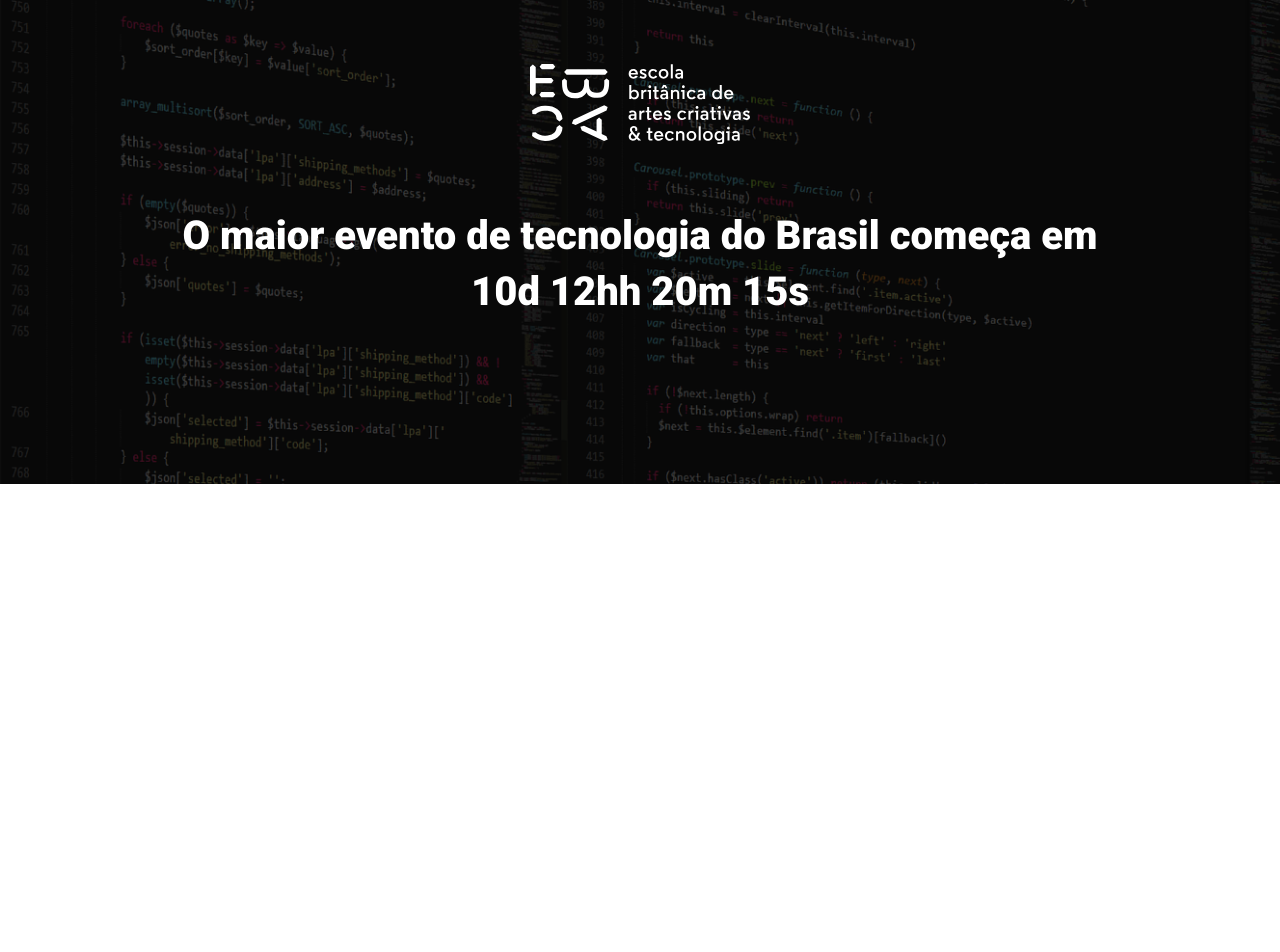
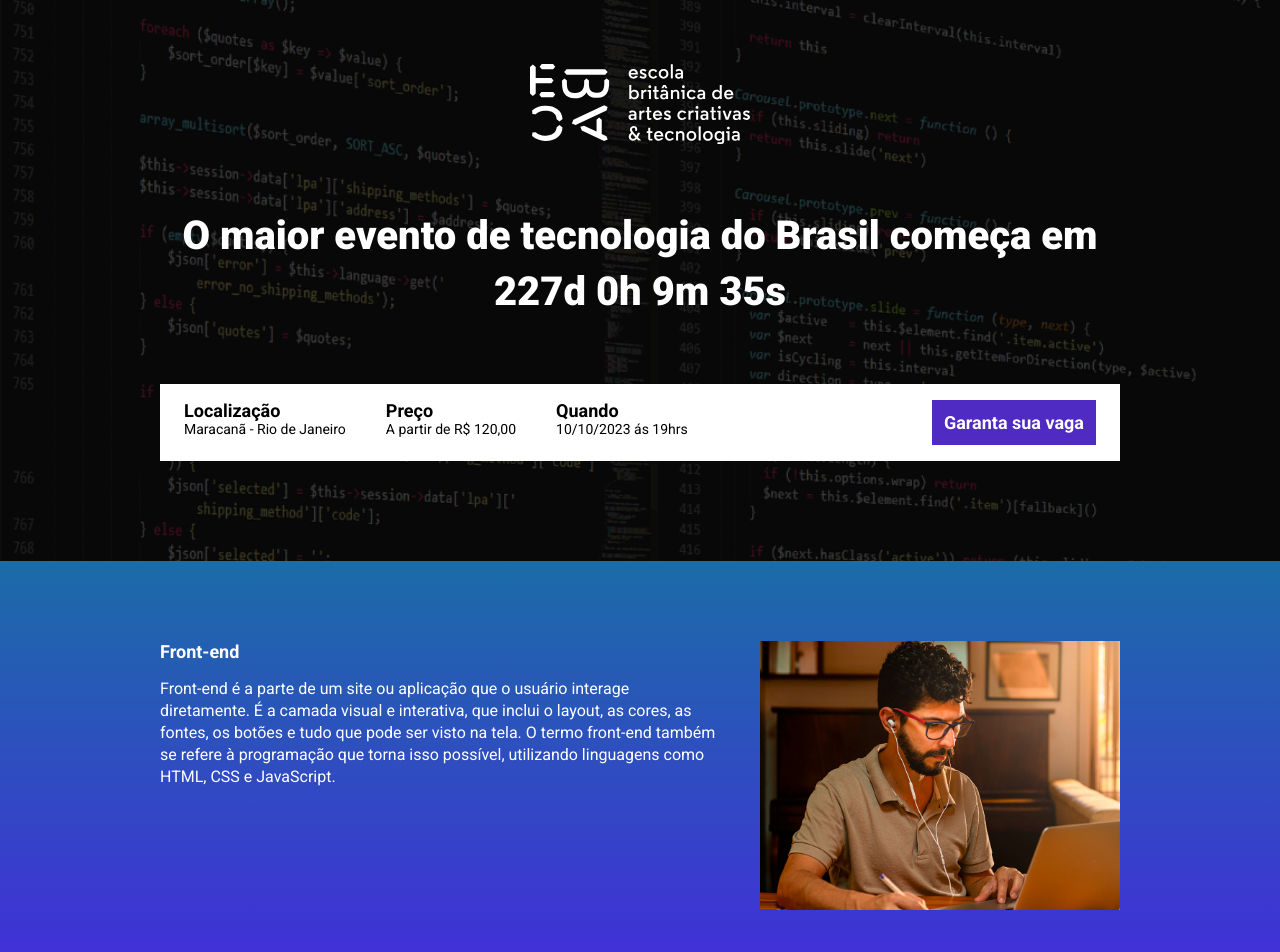
Before and after one commit to Thiagolopesm/landing_page_ebac_talks, a website built with Parcel: page src/index.html in a window 1280 px wide. Shown: the top 952 px of the page. Before the commit the page ends 800 px from the top, so only its background shows below. Built offline with nearby package versions, Linux system fonts and the light colour scheme.

Commit message:
criando a contagem regrssiva

```diff
--- a/package.json
+++ b/package.json
@@ -2,9 +2,9 @@
   "name": "landing-page---evento",
   "version": "1.0.0",
   "description": "",
-  "main": "index.js",
   "scripts": {
     "dev": "parcel src/index.html src/styles/main.scss src/scripts/main.js",
+    "build": "parcel build src/index.html",
     "test": "echo \"Error: no test specified\" && exit 1"
   },
   "keywords": [],
--- a/src/index.html
+++ b/src/index.html
@@ -9,21 +9,85 @@
     <link rel="preconnect" href="https://fonts.gstatic.com" crossorigin>
     <link href="https://fonts.googleapis.com/css2?family=Roboto:wght@400;700;900&display=swap" rel="stylesheet">
     <link rel="stylesheet" href="styles/main.scss">
+    <link rel="stylesheet" href="https://unpkg.com/aos@next/dist/aos.css" />
 </head>
 <body>
     <header class="hero">
         <div class="container">
             <img class="hero__logo" src="./images/ebac_logo.svg" alt="EBAC">
             <p class="hero__text">
-                O maior evento de tecnologia do Brasil começa em 10d 12hh 20m 15s
+                O maior evento de tecnologia do Brasil começa em <span id="contador"></span>
             </p>
+            <div class="infos-bar">
+                <ul class="infos-bar__infos">
+                    <li class="infos-bar__infos__item">
+                        <b>Localização</b>
+                        Maracanã - Rio de Janeiro
+                    </li>
+                    <li class="infos-bar__infos__item">
+                        <b>Preço</b>
+                        A partir de R$ 120,00
+                    </li>
+                    <li class="infos-bar__infos__item">
+                        <b>Quando</b>
+                        10/10/2023 ás 19hrs
+                    </li>
+                </ul>
+                <a href="#" class="button button--primary">
+                    Garanta sua vaga
+                </a>
+            </div>
         </div>
     </header>
+    <section class="event event--frontend">
+        <div class="container" data-aos="fade-right">
+            <div class="event__detail">
+                <h2 class="event__detail__title">Front-end</h2>
+                <p class="event__detail__description">
+                    Front-end é a parte de um site ou aplicação que o usuário interage diretamente. É a camada visual e interativa, que inclui o layout, as cores, as fontes, os botões e tudo que pode ser visto na tela. O termo front-end também se refere à programação que torna isso possível, utilizando linguagens como HTML, CSS e JavaScript.
+                </p>
+            </div>
+            <img class="event__image" src="./images/frontend.png">
+        </div>
+    </section>
+    <section class="event event--ui-ux event--image-left" >
+        <div class="container" data-aos="fade-left">
+            <div class="event__detail">
+                <h2 class="event__detail__title">UI/UX</h2>
+                <p class="event__detail__description">
+                    UI (User Interface) e UX (User Experience) são dois termos relacionados ao design de interfaces de usuário de sites, aplicativos e softwares em geral. Embora ambos estejam relacionados à experiência do usuário, eles se concentram em aspectos diferentes.
+                </p>
+            </div>
+            <img class="event__image" src="./images/ui-ux.png">
+        </div>
+    </section>
+    <section class="event event--data-science">
+        <div class="container" data-aos="fade-right">
+            <div class="event__detail">
+                <h2 class="event__detail__title">Data Science</h2>
+                <p class="event__detail__description">
+                    Data Science é uma área interdisciplinar que combina estatística, programação, matemática e conhecimento de domínio para extrair insights de dados. É uma ciência que usa técnicas de análise de dados para extrair informações úteis de grandes volumes de dados, a fim de orientar a tomada de decisões.
+                </p>
+            </div>
+            <img class="event__image" src="./images/data.png">
+        </div>
+    </section>
+    <section class="event event--backend event--image-left" >
+        <div class="container" data-aos="fade-left">
+            <div class="event__detail">
+                <h2 class="event__detail__title">Back-end</h2>
+                <p class="event__detail__description">
+                    O back-end é a parte de um site, aplicativo ou software que fica "por trás das cortinas", ou seja, a parte que os usuários não veem diretamente. É responsável pelo processamento e armazenamento de dados, bem como pela comunicação com outros sistemas e serviços.
+                </p>
+            </div>
+            <img class="event__image" src="./images/backend.png">
+        </div>
+    </section>
 
 
 
 
-
+    <script src="https://unpkg.com/aos@next/dist/aos.js"></script>
     <script src="scripts/main.js"></script>
 </body>
 </html>
--- a/src/scripts/main.js
+++ b/src/scripts/main.js
@@ -1 +1,31 @@
-console.log('ola mundo');
+AOS.init();
+
+const dataDoEvento = new Date("Dec 12, 2023 19:00:00");
+const timeStampDoEvento = dataDoEvento.getTime();
+
+const contadorElement = document.getElementById('contador');
+
+const contaAsHoras = setInterval(function() {
+    const agora = new Date();
+    const timeStampAtual = agora.getTime();
+
+    const distanciaAteOEvento = timeStampDoEvento - timeStampAtual;
+
+    const diasEmMS = 1000 * 60 * 60 * 24;
+    const horasEmMS = 1000 * 60 * 60;
+    const minutosEmMs = 1000 * 60;
+
+    const diasAteOEvento = Math.floor(distanciaAteOEvento / diasEmMS);
+    const horasAteOEvento = Math.floor((distanciaAteOEvento % diasEmMS) / horasEmMS);
+    const minutosAteOEvento = Math.floor((distanciaAteOEvento % horasEmMS) / minutosEmMs);
+    const segundosAteOEvento = Math.floor((distanciaAteOEvento % minutosEmMs) / 1000);
+
+    const countdownString = `${diasAteOEvento}d ${horasAteOEvento}h ${minutosAteOEvento}m ${segundosAteOEvento}s`;
+
+    if (distanciaAteOEvento < 0) {
+        clearInterval(contaAsHoras);
+        contadorElement.innerHTML = 'Evento expirado';
+    } else if (contadorElement.innerHTML !== countdownString) {
+        contadorElement.innerHTML = countdownString;
+    }
+}, 1000);
--- /dev/null
+++ b/src/styles/_event.scss
@@ -0,0 +1,59 @@
+@use 'variables';
+
+.event {
+    padding: 80px 0;
+    background-image:linear-gradient(#1B6CA7, #442BDB);
+
+    &--frontend{
+        background-image: linear-gradient(variables.$blue1, variables.$blue2);
+    }
+    &--ui-ux{
+        background-image: linear-gradient(variables.$blue2, variables.$pink);
+    }
+    &--data-science{
+        background-image: linear-gradient(variables.$pink, variables.$yellow);
+    }
+    &--backend{
+        background-image: linear-gradient(variables.$yellow, variables.$pink);
+    }
+    &--image-left {
+        .container{
+            flex-direction: row-reverse;
+        }
+    }
+    .container {
+        display: flex;
+        gap: 40px   ;
+    }
+
+    &__image {
+        max-width: 360px;
+    }
+
+    &__detail {
+
+        &__title {
+            font-size: 18px;
+            font-weight: bold;
+            margin-bottom: 16px;
+        }
+
+        &__description {
+            line-height: 22px;
+        }
+    }
+
+    @media (max-width:640px) {
+        .container{
+            display: block;
+        }
+        &__image {
+            width: 100%;
+        }
+
+        &__detail{
+            margin-right: 0;
+            margin-bottom: 16px;
+        }
+    }
+}
--- a/src/styles/_hero.scss
+++ b/src/styles/_hero.scss
@@ -1,3 +1,5 @@
+@use 'variables';
+
 .hero {
     padding-top: 64px;
     padding-bottom: 100px;
@@ -16,7 +18,7 @@
         left: 0;
         width: 100%;
         height: 100%;
-        background-color: #000;
+        background-color: variables.$secunderyTextColor;
         content: '';
         opacity: .7;
     }
--- /dev/null
+++ b/src/styles/_variables.scss
@@ -0,0 +1,8 @@
+$TextColor: #fff;
+$secunderyTextColor: #000;
+
+$blue1: #1B6CA7;
+$blue2: #442BDB;
+$pink: #89223b;
+$yellow: #9c791d;
+$purple: #4F2AC3;
--- /dev/null
+++ b/src/styles/components/_buttons.scss
@@ -0,0 +1,26 @@
+@use '../variables';
+
+.button {
+    padding: 12px;
+    font-size: 18px;
+    font-weight: bold;
+    text-decoration: none;
+    text-align: center;
+    white-space: nowrap;
+
+    &--primary {
+        color: #fff;
+        background-color: variables.$purple;
+    }
+
+    @media (max-width: 640px) {
+        display: block;
+        width: 100%;
+    }
+    @media (max-width: 1024px) {
+        display: flex;
+        align-items: center;
+    }
+
+
+}
--- /dev/null
+++ b/src/styles/components/_info_bar.scss
@@ -0,0 +1,38 @@
+@use '../variables';
+.infos-bar {
+    padding: 16px 24px;
+    background-color: variables.$TextColor;
+    display: flex;
+    justify-content: space-between;
+
+    &__infos {
+        display: flex;
+        gap: 40px;
+
+        &__item {
+            font-size: 14px;
+            color: #000;
+
+            b {
+                color: variables.$secunderyTextColor;
+                font-size: 18px;
+                display: block;
+            }
+        }
+    }
+    @media(max-width: 640px) {
+        display: block;
+
+        &__infos {
+            display: block;
+
+            &__item {
+                margin-bottom: 24px;
+            }
+        }
+    }
+
+    @media (max-width: 1024px) {
+        gap: 16px;
+    }
+}
--- a/src/styles/main.scss
+++ b/src/styles/main.scss
@@ -1,11 +1,16 @@
 @use 'hero';
+@use 'components/info_bar';
+@use 'components/buttons';
+@use 'event';
+@use 'variables';
 
 *{
     margin: 0;
     padding: 0;
     box-sizing: border-box;
     font-family: 'Roboto', sans-serif;
-    color: #fff;
+    color: variables.$TextColor;
+    list-style: none;
 }
 
 .container {
```
